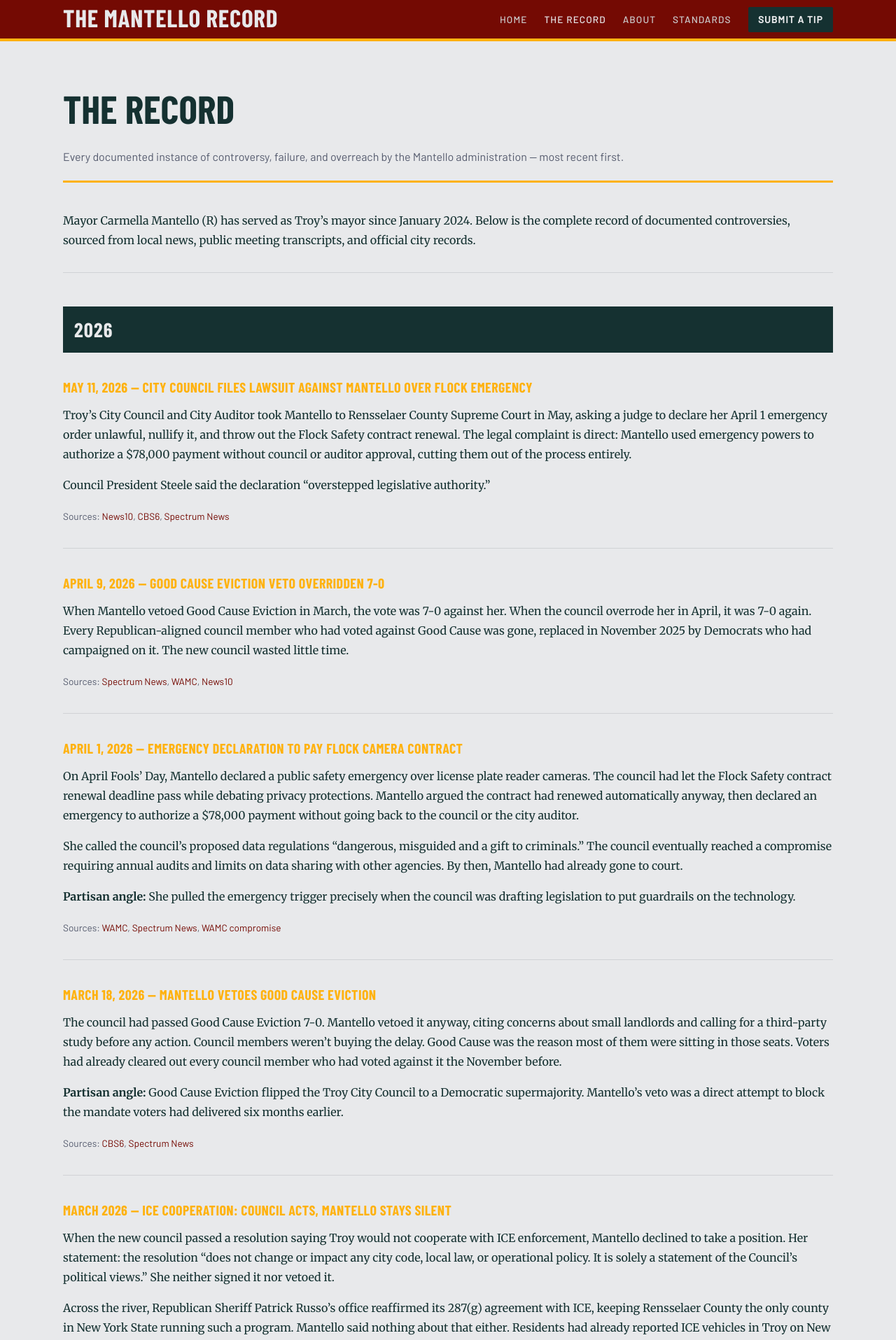
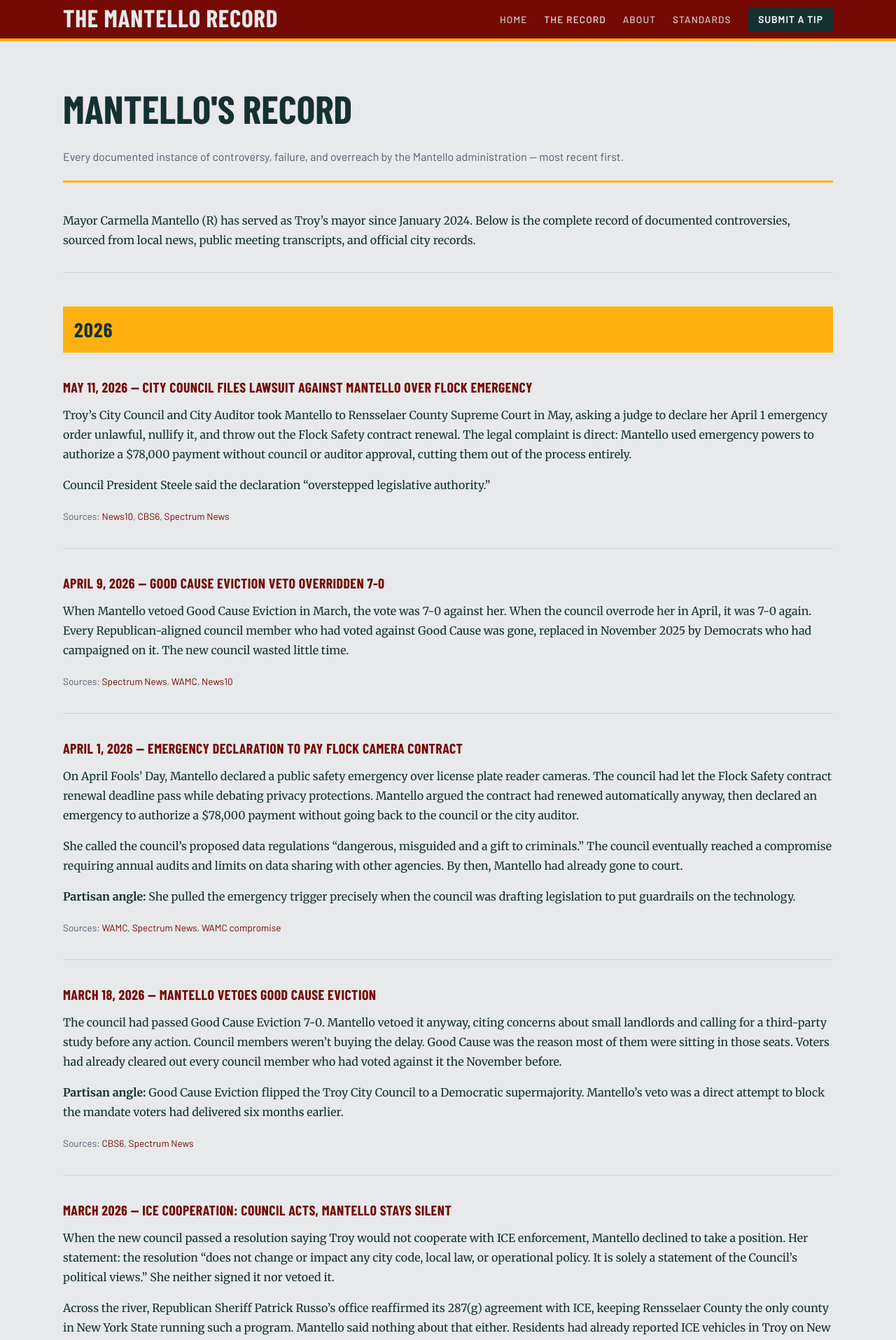
Before and after one commit to MdevitSEC/the-mantello-record, a Jekyll site: the page built from the-record.md, in a window 1280 px wide. Shown: the top 1915 px of the page at 70% size. Built offline with Jekyll 4.4.1, drawn with Linux system fonts in a browser that asks for light colours; some web fonts are replaced.

Commit message:
Redesign record page -- yellow year bars, red titles, renamed heading
- h2 year bars: black background -> yellow (accent), white text -> black
- h3 article titles: accent yellow -> red
- h3 links: hover uses opacity + underline (same red, clear feedback)
- Page title: "The Record" -> "Mantello's Record"

Co-Authored-By: Claude Sonnet 4.6 <noreply@anthropic.com>

```diff
--- a/assets/css/main.scss
+++ b/assets/css/main.scss
@@ -454,8 +454,8 @@ img { max-width: 100%; display: block; }
   font-size: 1.8rem;
   font-weight: 900;
   text-transform: uppercase;
-  background: var(--black);
-  color: var(--white);
+  background: var(--accent);
+  color: var(--black);
   padding: 0.5rem 1rem;
   margin: 3rem 0 1.5rem;
   letter-spacing: 0.04em;
@@ -465,18 +465,18 @@ img { max-width: 100%; display: block; }
   font-size: 1.25rem;
   font-weight: 800;
   text-transform: uppercase;
-  color: var(--accent);
+  color: var(--red);
   margin: 2rem 0 0.5rem;
   letter-spacing: 0.02em;
 }
 .page-body h3 a {
   color: inherit;
   text-decoration: none;
-  transition: color 0.15s;
+  transition: opacity 0.15s;
 }
 .page-body h3 a:hover {
-  color: var(--red);
-  text-decoration: none;
+  opacity: 0.75;
+  text-decoration: underline;
 }
 .page-body p { margin-bottom: 1rem; }
 .page-body a { color: var(--red); }
--- a/the-record.md
+++ b/the-record.md
@@ -1,6 +1,6 @@
 ---
 layout: page
-title: "The Record"
+title: "Mantello's Record"
 subtitle: "Every documented instance of controversy, failure, and overreach by the Mantello administration — most recent first."
 permalink: /the-record/
 ---
```
